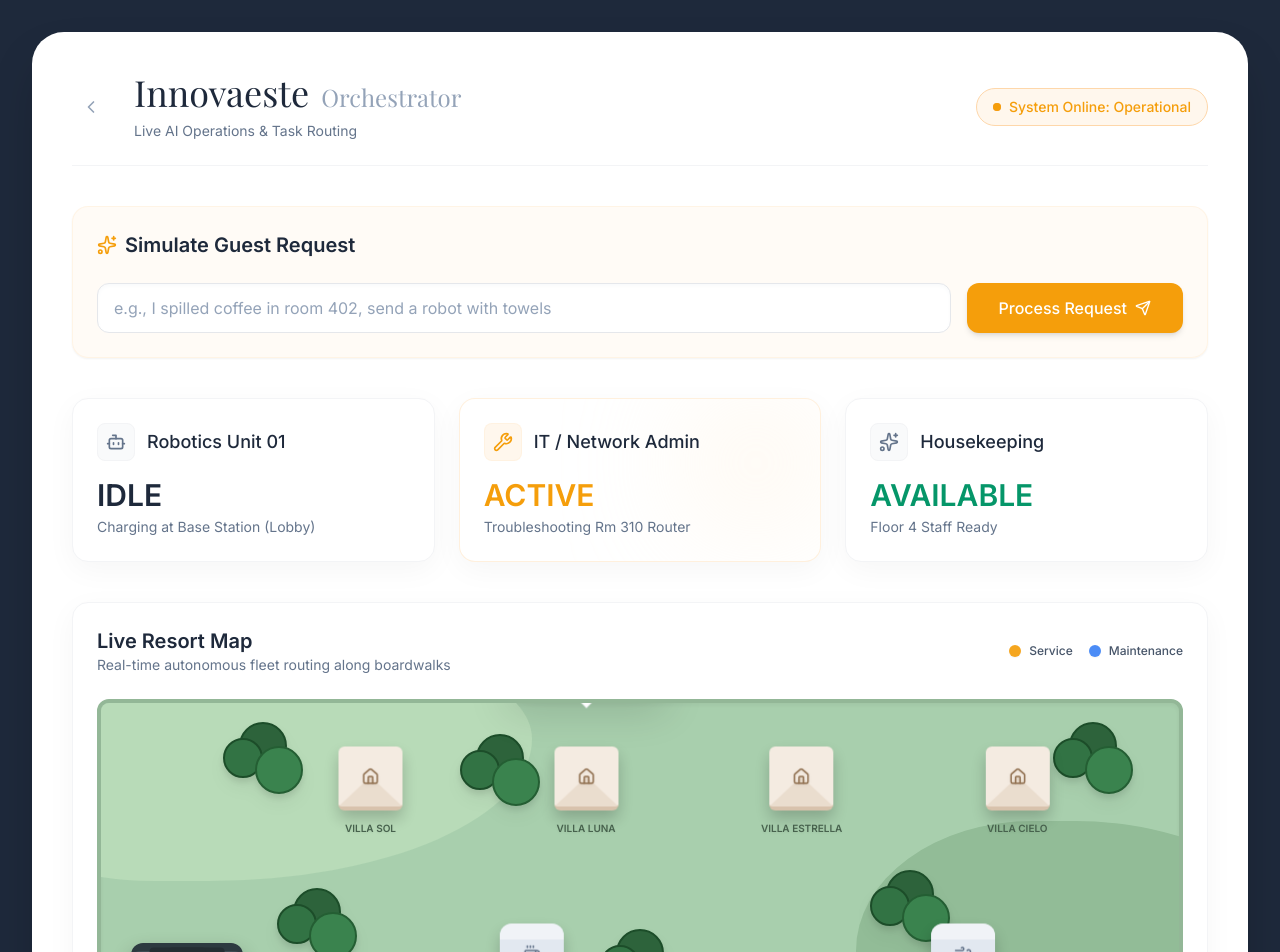
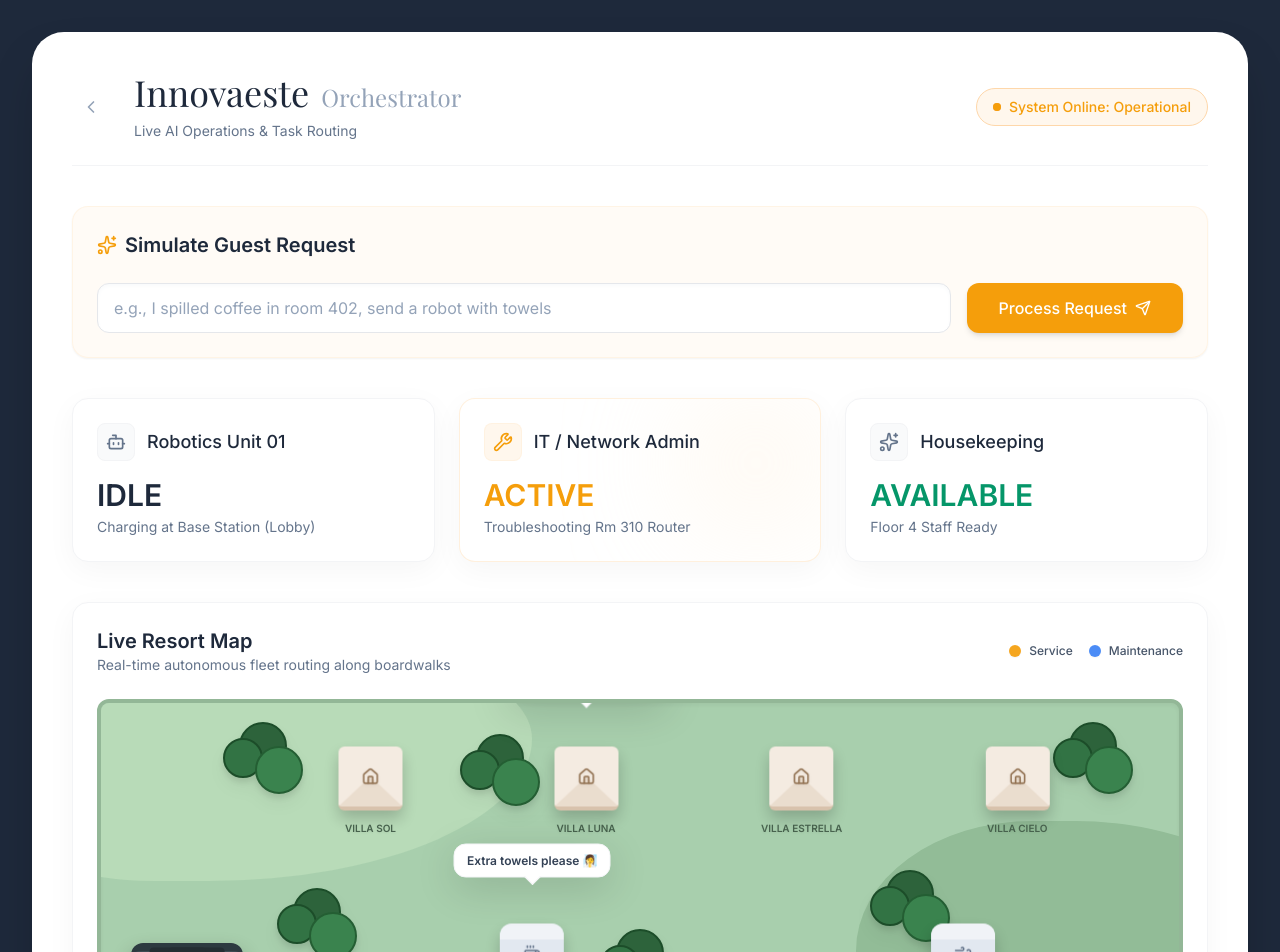
Before and after one commit to KadsSar/innovaeste-core, a React (Vite) app: page /dashboard in a window 1280 px wide. Shown: the top 952 px of the page. Built offline with nearby package versions, Linux system fonts and the light colour scheme; a web font is replaced by a local one.

Commit message:
feat: Implement a random chatter system to simulate and display dynamic requests for various nodes on the live hotel map.

```diff
--- a/src/components/LiveHotelMap.tsx
+++ b/src/components/LiveHotelMap.tsx
@@ -48,8 +48,46 @@ export default function LiveHotelMap() {
     id: 'B', name: 'Maintenance Unit', x: 8, y: 50, status: 'CHARGING', color: 'bg-blue-500 text-white', icon: <Wrench size={16} />
   });
 
+  const [randomRequests, setRandomRequests] = useState<Record<string, string>>({});
+
   useEffect(() => {
     let mounted = true;
+
+    // Random Chatter System
+    const generateRandomChatter = async () => {
+      const phrases = [
+        "Extra towels please 🧖‍♀️",
+        "Send some champagne! 🍾",
+        "Wi-Fi is disconnected 📶",
+        "Need an iron please 👔",
+        "Late checkout request ⏰",
+        "More coffee pods ☕",
+        "Pool towels needed 🏊",
+        "Dinner reservations? 🍽️"
+      ];
+      const nodeIds = ['villa-sol', 'villa-luna', 'villa-estrella', 'villa-cielo', 'spa', 'gym', 'dining', 'villa-flora', 'villa-fauna', 'villa-mar'];
+
+      while (mounted) {
+        await wait(2000 + Math.random() * 3000);
+        if (!mounted) return;
+
+        const randomRoom = nodeIds[Math.floor(Math.random() * nodeIds.length)];
+        const randomPhrase = phrases[Math.floor(Math.random() * phrases.length)];
+
+        setRandomRequests(prev => ({ ...prev, [randomRoom]: randomPhrase }));
+
+        setTimeout(() => {
+          if (mounted) {
+            setRandomRequests(prev => {
+              const next = { ...prev };
+              delete next[randomRoom];
+              return next;
+            });
+          }
+        }, 5000 + Math.random() * 3000);
+      }
+    };
+    generateRandomChatter();
 
     const setRequest = (id: string, request: string | null) => {
       setNodes(prev => ({
@@ -275,9 +313,9 @@ export default function LiveHotelMap() {
               absolute -top-20 left-1/2 -translate-x-1/2 w-max max-w-[180px]
               bg-white text-slate-700 px-3 py-2 rounded-xl shadow-[0_10px_40px_rgba(0,0,0,0.15)] border border-gray-100
               text-[10px] sm:text-xs font-semibold text-center transition-all duration-300 origin-bottom z-40
-              ${node.request ? 'opacity-100 scale-100 translate-y-0' : 'opacity-0 scale-50 translate-y-4 pointer-events-none'}
+              ${node.request || randomRequests[node.id] ? 'opacity-100 scale-100 translate-y-0' : 'opacity-0 scale-50 translate-y-4 pointer-events-none'}
             `}>
-              {node.request}
+              {node.request || randomRequests[node.id]}
               <div className="absolute -bottom-1.5 left-1/2 -translate-x-1/2 w-3 h-3 bg-white border-b border-r border-gray-100 transform rotate-45"></div>
             </div>
 
```
